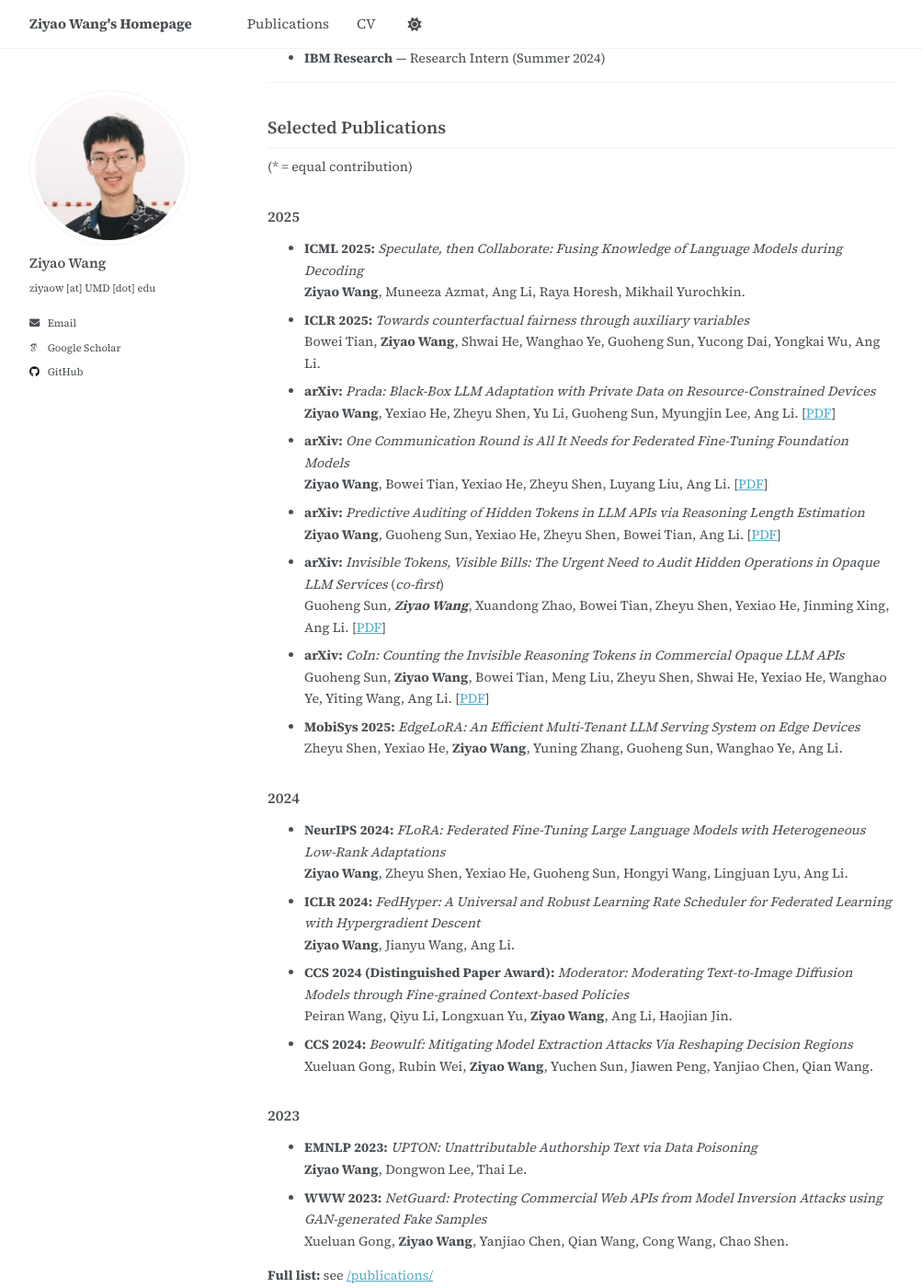
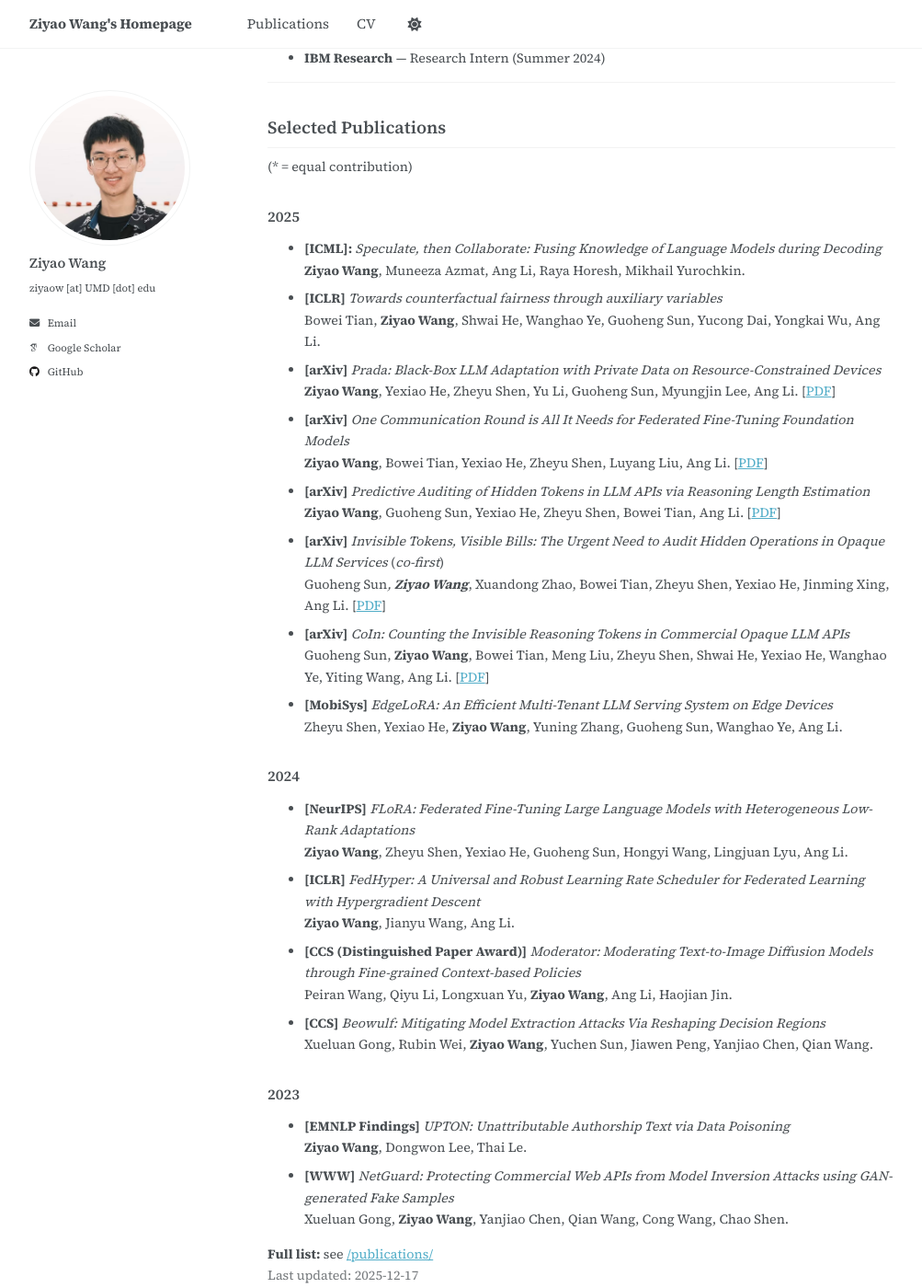
Before and after one commit to ziyaow1010/ziyaow1010.github.io, a Jekyll site: the page built from _pages/about.md, in a window 1280 px wide and 1400 px high, scrolled down 1839 px. Shown: the whole window at 92% size, without its empty margins (32-1035 px from the left). Built offline with Jekyll 4.4.1, drawn with Linux system fonts in a browser that asks for light colours; some web fonts are replaced; a script that is not in the unit is left out.

Commit message:
Update about.md

```diff
--- a/_pages/about.md
+++ b/_pages/about.md
@@ -74,37 +74,37 @@ My research focuses on collaborative foundation models and practical efficiency,
 (* = equal contribution)
 
 ### 2025
-- **ICML 2025:** *Speculate, then Collaborate: Fusing Knowledge of Language Models during Decoding*
+- **[ICML]:** *Speculate, then Collaborate: Fusing Knowledge of Language Models during Decoding*
   **Ziyao Wang**, Muneeza Azmat, Ang Li, Raya Horesh, Mikhail Yurochkin.
-- **ICLR 2025:** *Towards counterfactual fairness through auxiliary variables*
+- **[ICLR]** *Towards counterfactual fairness through auxiliary variables*
   Bowei Tian, **Ziyao Wang**, Shwai He, Wanghao Ye, Guoheng Sun, Yucong Dai, Yongkai Wu, Ang Li.
-- **arXiv:** *Prada: Black-Box LLM Adaptation with Private Data on Resource-Constrained Devices*
+- **[arXiv]** *Prada: Black-Box LLM Adaptation with Private Data on Resource-Constrained Devices*
   **Ziyao Wang**, Yexiao He, Zheyu Shen, Yu Li, Guoheng Sun, Myungjin Lee, Ang Li. [[PDF](https://arxiv.org/abs/2503.14932)]
-- **arXiv:** *One Communication Round is All It Needs for Federated Fine-Tuning Foundation Models*
+- **[arXiv]** *One Communication Round is All It Needs for Federated Fine-Tuning Foundation Models*
   **Ziyao Wang**, Bowei Tian, Yexiao He, Zheyu Shen, Luyang Liu, Ang Li. [[PDF](https://arxiv.org/abs/2412.04650)]
-- **arXiv:** *Predictive Auditing of Hidden Tokens in LLM APIs via Reasoning Length Estimation*
+- **[arXiv]** *Predictive Auditing of Hidden Tokens in LLM APIs via Reasoning Length Estimation*
   **Ziyao Wang**, Guoheng Sun, Yexiao He, Zheyu Shen, Bowei Tian, Ang Li. [[PDF](https://arxiv.org/abs/2508.00912)]
-- **arXiv:** *Invisible Tokens, Visible Bills: The Urgent Need to Audit Hidden Operations in Opaque LLM Services* (*co-first*)
+- **[arXiv]** *Invisible Tokens, Visible Bills: The Urgent Need to Audit Hidden Operations in Opaque LLM Services* (*co-first*)
   Guoheng Sun*, **Ziyao Wang***, Xuandong Zhao, Bowei Tian, Zheyu Shen, Yexiao He, Jinming Xing, Ang Li. [[PDF](https://arxiv.org/abs/2505.18471)]
-- **arXiv:** *CoIn: Counting the Invisible Reasoning Tokens in Commercial Opaque LLM APIs*
+- **[arXiv]** *CoIn: Counting the Invisible Reasoning Tokens in Commercial Opaque LLM APIs*
   Guoheng Sun, **Ziyao Wang**, Bowei Tian, Meng Liu, Zheyu Shen, Shwai He, Yexiao He, Wanghao Ye, Yiting Wang, Ang Li. [[PDF](https://arxiv.org/abs/2505.13778)]
-- **MobiSys 2025:** *EdgeLoRA: An Efficient Multi-Tenant LLM Serving System on Edge Devices*
+- **[MobiSys]** *EdgeLoRA: An Efficient Multi-Tenant LLM Serving System on Edge Devices*
   Zheyu Shen, Yexiao He, **Ziyao Wang**, Yuning Zhang, Guoheng Sun, Wanghao Ye, Ang Li.
 
 ### 2024
-- **NeurIPS 2024:** *FLoRA: Federated Fine-Tuning Large Language Models with Heterogeneous Low-Rank Adaptations*
+- **[NeurIPS]** *FLoRA: Federated Fine-Tuning Large Language Models with Heterogeneous Low-Rank Adaptations*
   **Ziyao Wang**, Zheyu Shen, Yexiao He, Guoheng Sun, Hongyi Wang, Lingjuan Lyu, Ang Li.
-- **ICLR 2024:** *FedHyper: A Universal and Robust Learning Rate Scheduler for Federated Learning with Hypergradient Descent*
+- **[ICLR]** *FedHyper: A Universal and Robust Learning Rate Scheduler for Federated Learning with Hypergradient Descent*
   **Ziyao Wang**, Jianyu Wang, Ang Li.
-- **CCS 2024 (Distinguished Paper Award):** *Moderator: Moderating Text-to-Image Diffusion Models through Fine-grained Context-based Policies*
+- **[CCS (Distinguished Paper Award)]** *Moderator: Moderating Text-to-Image Diffusion Models through Fine-grained Context-based Policies*
   Peiran Wang, Qiyu Li, Longxuan Yu, **Ziyao Wang**, Ang Li, Haojian Jin.
-- **CCS 2024:** *Beowulf: Mitigating Model Extraction Attacks Via Reshaping Decision Regions*
+- **[CCS]** *Beowulf: Mitigating Model Extraction Attacks Via Reshaping Decision Regions*
   Xueluan Gong, Rubin Wei, **Ziyao Wang**, Yuchen Sun, Jiawen Peng, Yanjiao Chen, Qian Wang.
 
 ### 2023
-- **EMNLP 2023:** *UPTON: Unattributable Authorship Text via Data Poisoning*
+- **[EMNLP Findings]** *UPTON: Unattributable Authorship Text via Data Poisoning*
   **Ziyao Wang**, Dongwon Lee, Thai Le.
-- **WWW 2023:** *NetGuard: Protecting Commercial Web APIs from Model Inversion Attacks using GAN-generated Fake Samples*
+- **[WWW]** *NetGuard: Protecting Commercial Web APIs from Model Inversion Attacks using GAN-generated Fake Samples*
   Xueluan Gong, **Ziyao Wang**, Yanjiao Chen, Qian Wang, Cong Wang, Chao Shen.
 
 **Full list:** see [/publications/](/publications/)
```
